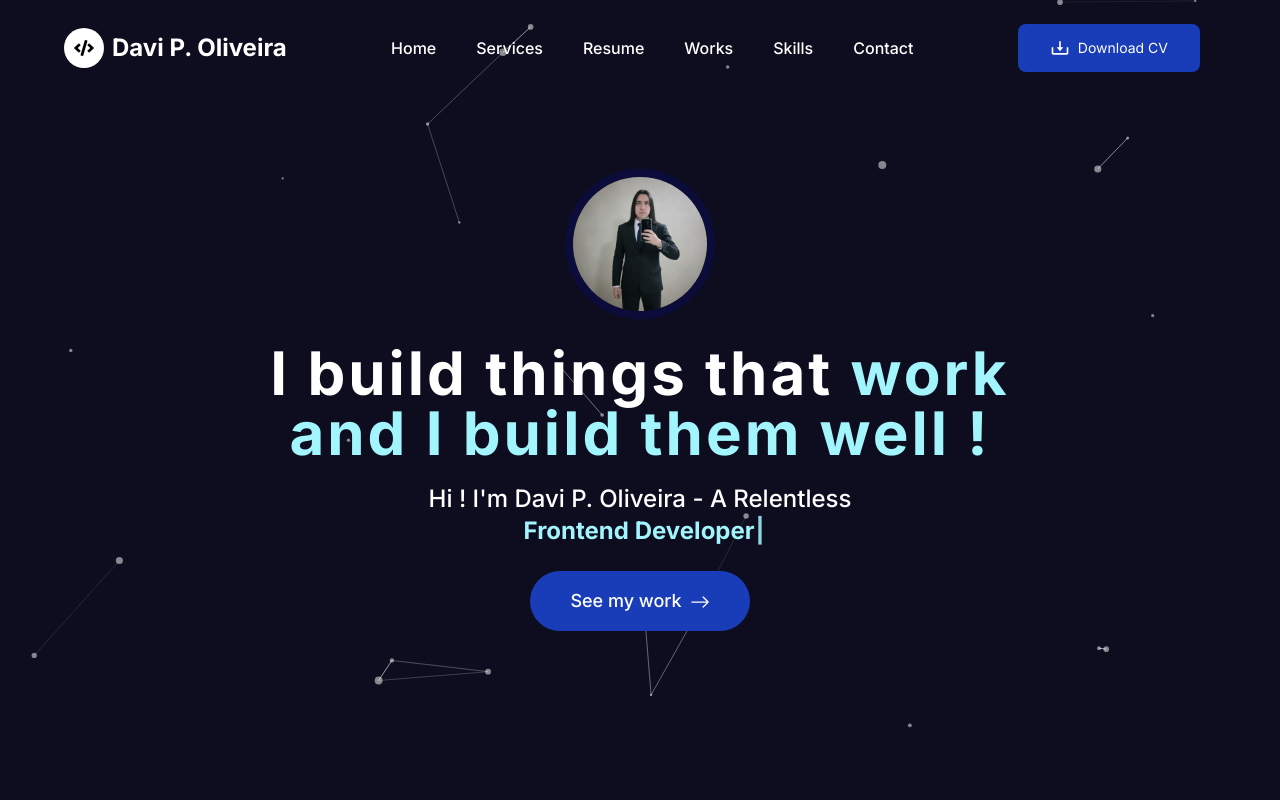
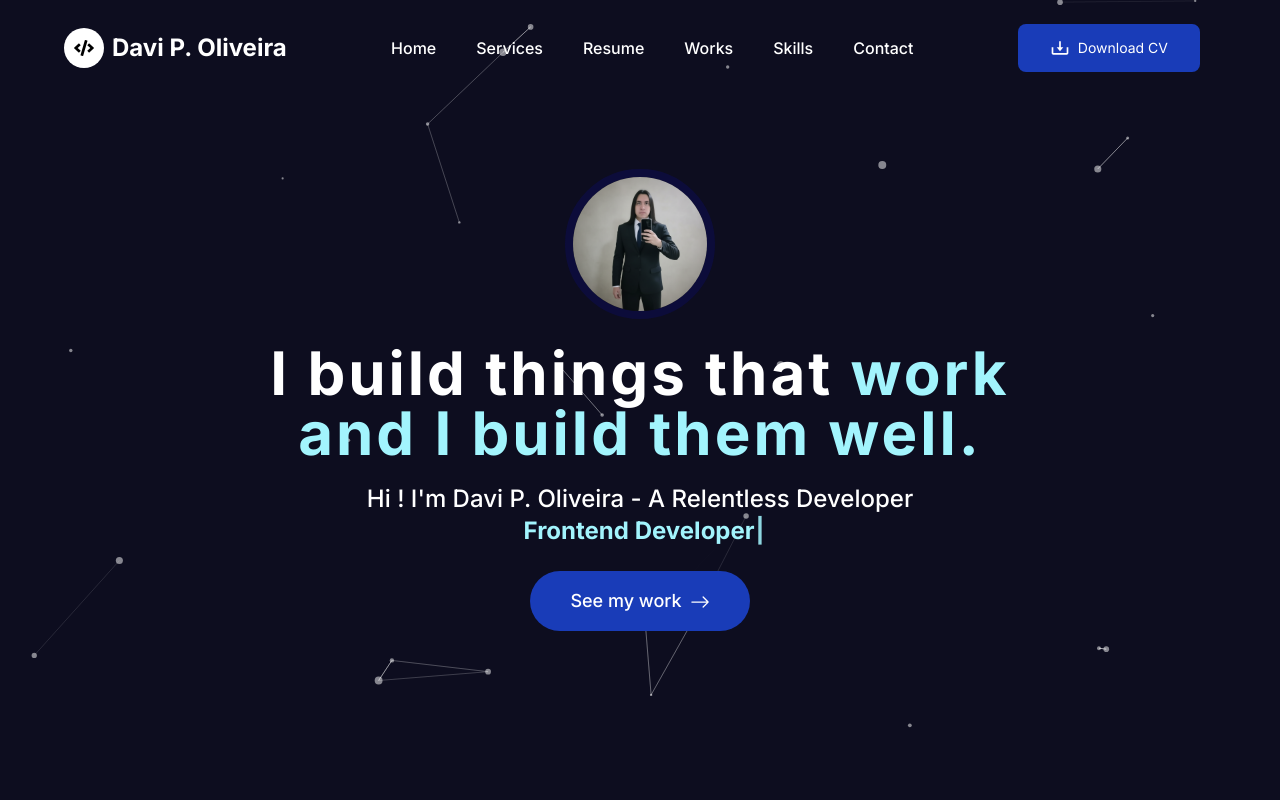
Before and after one commit to davi-p-oliveira-11/davi-p-oliveira-dev, a Next.js app: page / in a window 1280 px wide. Shown: the top 800 px of the page. Built offline with nearby package versions, Linux system fonts and the light colour scheme.

Commit message:
(feat) updated hero section

```diff
--- a/components/Home/Hero/Hero.tsx
+++ b/components/Home/Hero/Hero.tsx
@@ -25,14 +25,14 @@ const Hero = () => {
           className="text-2xl sm:text-4xl md:text-5xl lg:text-6xl mt-6 text-center font-bold tracking-wider"
         >
           I build things that <span className="text-cyan-200"> work </span>{" "}
-          <br /> <span className="text-cyan-200"> and I build them well !</span>
+          <br /> <span className="text-cyan-200">and I build them well.</span>
         </h1>
         <h2
           data-aos="fade-up"
           data-aos-delay="400"
           className="mt-5 text-sm px-2 text-center sm:text-2xl font-medium items-center"
         >
-          Hi ! I&apos;m Davi P. Oliveira - A Relentless
+          Hi ! I&apos;m Davi P. Oliveira - A Relentless Developer
           <span className="text-cyan-200 font-bold">
             <Typewriter
               options={{
```
Also changed, not shown: tsconfig.json (+19 -5 lines).
